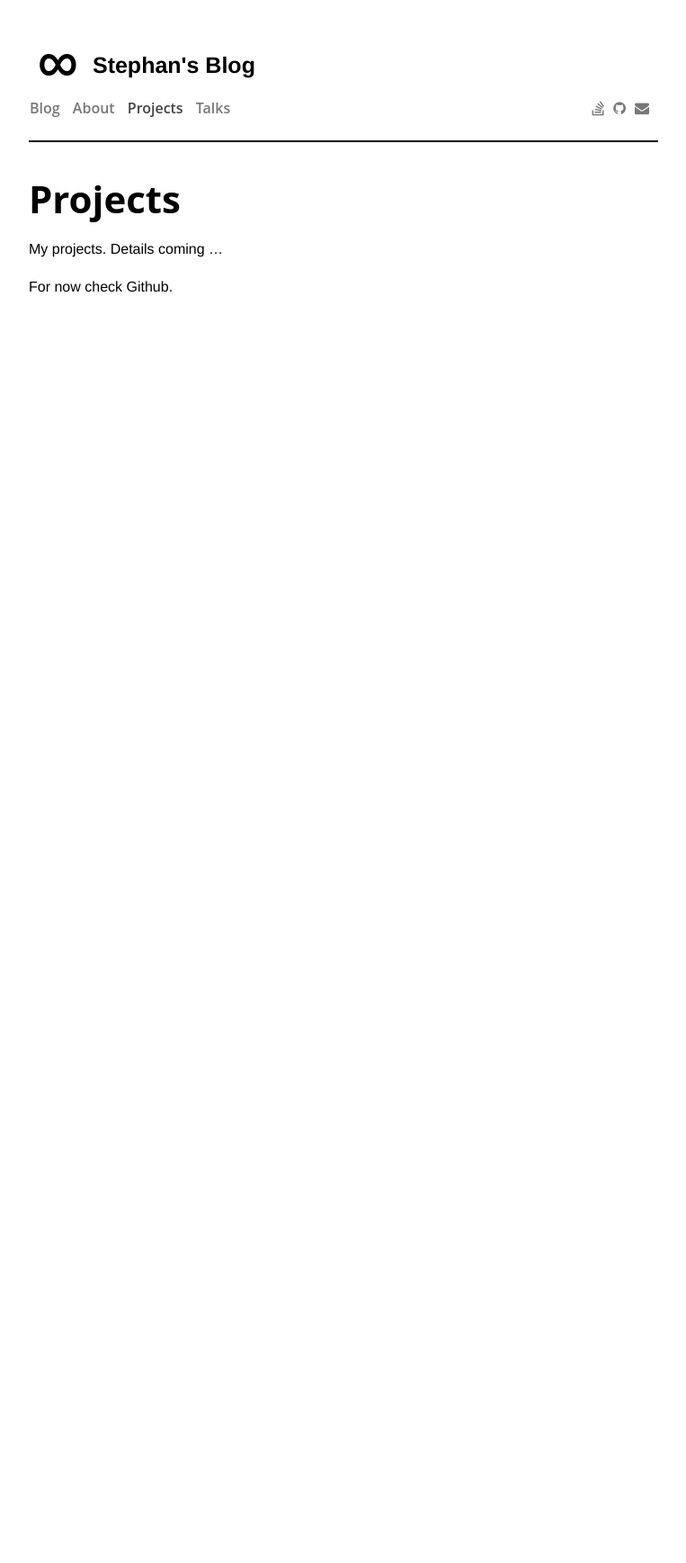
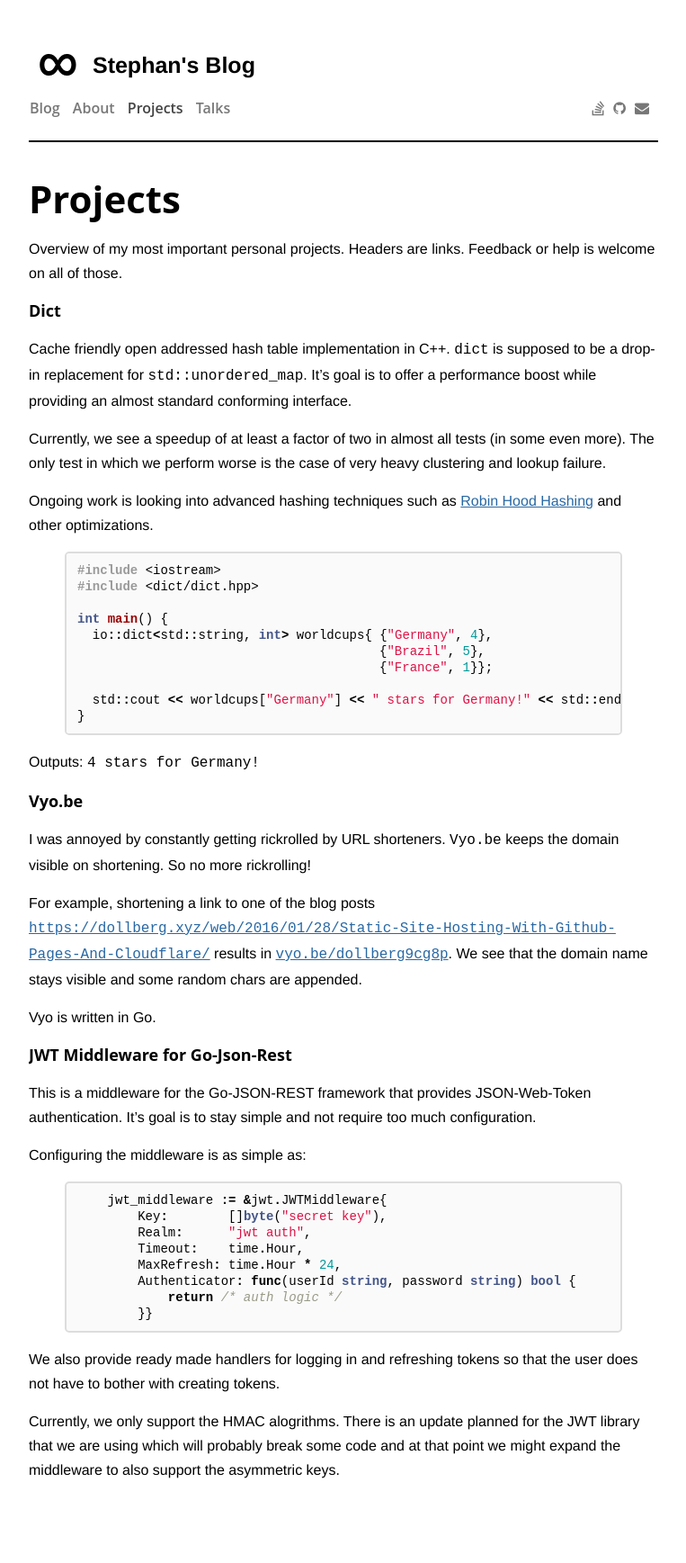
Before and after one commit to StephanDollberg/stephandollberg.github.io, a Jekyll site: the page built from projects.md, in a window 1280 px wide. Shown: the whole page at 90% size, without its empty margins (258-1021 px from the left). Built offline with Jekyll 4.4.1, drawn with Linux system fonts in a browser that asks for light colours; before the commit the page ends 900 px from its top, so only the background shows below that.

Commit message:
updated projects

```diff
--- a/projects.md
+++ b/projects.md
@@ -6,6 +6,57 @@ comments: true
 author_footer: false
 ---
 
-My projects. Details coming ...
+Overview of my most important personal projects. Headers are links. Feedback or help is welcome on all of those.
 
-For now check Github.
+## [Dict](https://github.com/stephandollberg/dict)
+
+Cache friendly open addressed hash table implementation in C++. `dict` is supposed to be a drop-in replacement for `std::unordered_map`. It's goal is to offer a performance boost while providing an almost standard conforming interface.
+
+Currently, we see a speedup of at least a factor of two in almost all tests (in some even more). The only test in which we perform worse is the case of very heavy clustering and lookup failure.
+
+Ongoing work is looking into advanced hashing techniques such as [Robin Hood Hashing](http://www.sebastiansylvan.com/post/robin-hood-hashing-should-be-your-default-hash-table-implementation/) and other optimizations.
+
+{% highlight cpp %}
+#include <iostream>
+#include <dict/dict.hpp>
+
+int main() {
+  io::dict<std::string, int> worldcups{ {"Germany", 4},
+                                        {"Brazil", 5},
+                                        {"France", 1}};
+
+  std::cout << worldcups["Germany"] << " stars for Germany!" << std::endl;
+}
+
+{% endhighlight %}
+
+Outputs: `4 stars for Germany!`
+
+## [Vyo.be](https://vyo.be)
+
+I was annoyed by constantly getting rickrolled by URL shorteners. `Vyo.be` keeps the domain visible on shortening. So no more rickrolling!
+
+For example, shortening a link to one of the blog posts [`https://dollberg.xyz/web/2016/01/28/Static-Site-Hosting-With-Github-Pages-And-Cloudflare/`](https://dollberg.xyz/web/2016/01/28/Static-Site-Hosting-With-Github-Pages-And-Cloudflare/) results in [`vyo.be/dollberg9cg8p`](vyo.be/dollberg9cg8p). We see that the domain name stays visible and some random chars are appended.
+
+Vyo is written in Go.
+
+## [JWT Middleware for Go-Json-Rest](https://github.com/StephanDollberg/go-json-rest-middleware-jwt)
+
+This is a middleware for the Go-JSON-REST framework that provides JSON-Web-Token  authentication. It's goal is to stay simple and not require too much configuration.
+
+Configuring the middleware is as simple as:
+
+{% highlight go %}
+    jwt_middleware := &jwt.JWTMiddleware{
+        Key:        []byte("secret key"),
+        Realm:      "jwt auth",
+        Timeout:    time.Hour,
+        MaxRefresh: time.Hour * 24,
+        Authenticator: func(userId string, password string) bool {
+            return /* auth logic */
+        }}
+{% endhighlight %}
+
+We also provide ready made handlers for logging in and refreshing tokens so that the user does not have to bother with creating tokens.
+
+Currently, we only support the HMAC alogrithms. There is an update planned for the JWT library that we are using which will probably break some code and at that point we might expand the middleware to also support the asymmetric keys.
```
